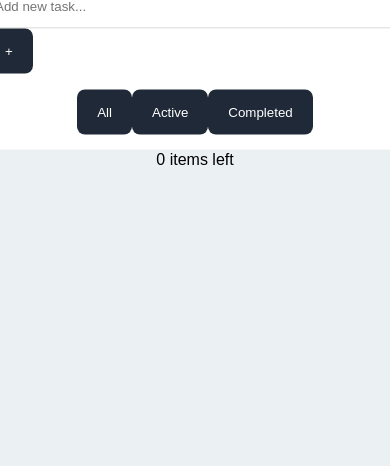
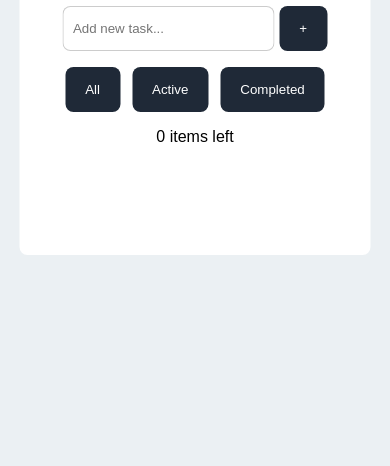
Before and after one commit to EriqMoore/Todo-App, a plain HTML site: page index.html in a window 390 px wide. Shown: the part 378-844 px from the top of the page. Drawn offline with Linux system fonts and the light colour scheme.

Commit message:
Made Responsive

```diff
--- a/style.css
+++ b/style.css
@@ -20,7 +20,7 @@ body {
   flex-direction: column;
   justify-content: center;
   align-items: center;
-  height: 25vh;
+  height: 35vh;
   min-width: 90% ;
   background: #fff;
   position: absolute;
@@ -32,6 +32,7 @@ body {
 }
 .bottom-half {
   display: flex;
+  gap: 12px;
 }
 
 .strike-through {
@@ -59,3 +60,21 @@ button {
 button:hover {
   background-color: darkred;
 }
+
+@media (width < 550px) {
+  .mytasksbox {
+    height: 50vh;
+    min-width: 90% ;
+    background: #fff;
+    position: absolute;
+    top: 50%;
+    left: 50%;
+    transform: translate(-50%, -50%);
+    border-radius: 8px;
+
+  }
+
+  input{
+    width: 12rem;
+  }
+}
```
